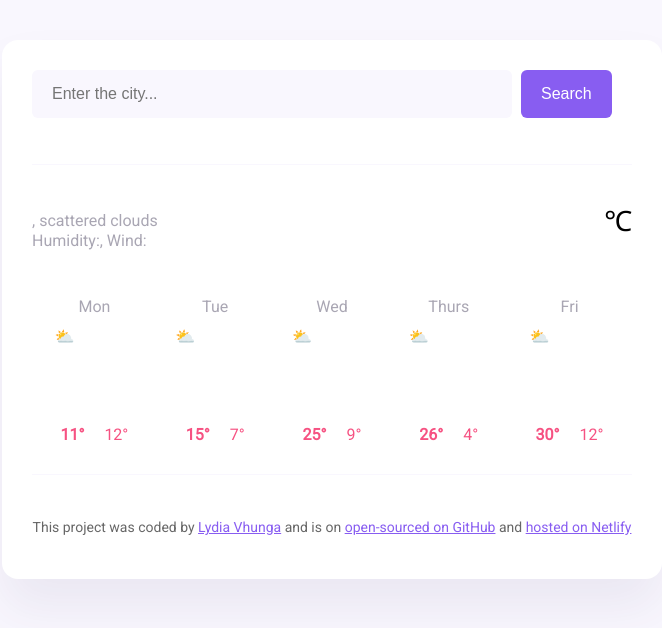
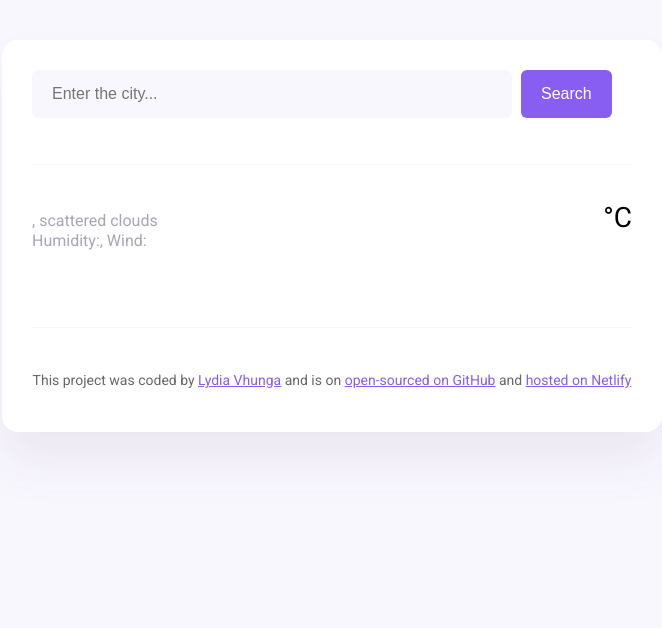
Before and after one commit to lydia0714/weather-app-search, a plain HTML site: page index.html in a window 1280 px wide. Shown: the whole page, without its empty margins (308-970 px from the left). Drawn offline with nearby package versions, Linux system fonts and the light colour scheme; no server answers.

Commit message:
Update index.html

```diff
--- a/index.html
+++ b/index.html
@@ -1,8 +1,9 @@
 <html lang="en">
+
     <head>
         <meta charset="UTF-8">
         <meta name="viewport" content="width=device-width, initial-scale=1.0">
-        <title>Weather App Search</title>
+        <title>My App</title>
         <link rel="stylesheet" href="src/style.css">
         <link rel="preconnect" href="https://fonts.googleapis.com">
         <link rel="preconnect" href="https://fonts.gstatic.com" crossorigin>
@@ -11,9 +12,11 @@
             rel="stylesheet">
         <script src="https://cdn.jsdelivr.net/npm/axios@1.6.7/dist/axios.min.js"></script>
     </head>
+
     <body>
         <div class="weather-app">
             <header>
+
                 <form class="search-form " id="search-form">
                     <input type="search" placeholder="Enter the city..." required class="search-form-input"
                         id="search-form-input" />
@@ -34,62 +37,16 @@
                         <div id="icon"></div>
 
                         <div class="weather-app-temperature" id="temperature"></div>
-    <div class="weather-app-unit">℃</div>
+                        <div class="weather-app-unit">°C</div>
                     </div>
                 </div>
-      <div class="weather-forcast">
-      <div class="weather-forcast-day">
-      <div class="weather-forcast-date">Mon</div>
-      <div class="weather-forcast-icon">⛅ </div>
-      <div class="weather-forcast-temperatures">
-      <div class="weather-forcast-temperature">
-      <strong>11°</strong>
-   </div>
-  <div class="weather-forcast-temperature">12°</div>
+                <div class="weather-forcast" id="weather-forcast">
+
                 </div>
 
-</div>
-  <div class="weather-forcast-day">
-  <div class="weather-forcast-date">Tue</div>
-  <div class="weather-forcast-icon">⛅ </div>
-    <div class="weather-forcast-temperatures">
-   <div class="weather-forcast-temperature">
-    <strong>15°</strong>
-    </div>
-    <div class="weather-forcast-temperature">7°</div>
-    </div>
-</div>
-<div class="weather-forcast-day">
-    <div class="weather-forcast-date">Wed</div>
-    <div class="weather-forcast-icon">⛅ </div>
-   <div class="weather-forcast-temperatures">
-   <div class="weather-forcast-temperature">
- <strong>25°</strong>
-  </div>
-    <div class="weather-forcast-temperature">9°</div>
-      </div>
- </div>
-  <div class="weather-forcast-day">
-  <div class="weather-forcast-date">Thurs</div>
-  <div class="weather-forcast-icon">⛅ </div>
-  <div class="weather-forcast-temperatures">
-  <div class="weather-forcast-temperature">
-  <strong>26°</strong>
-  </div>
-   <div class="weather-forcast-temperature">4°</div>
-  </div>
 
-    </div>
-<div class="weather-forcast-day">
-<div class="weather-forcast-date">Fri</div>
-<div class="weather-forcast-icon">⛅ </div>
-  <div class="weather-forcast-temperatures">
-<div class="weather-forcast-temperature"> <strong>30°</strong> </div>
- <div class="weather-forcast-temperature">12°</div>
- </div>
- </div>
-</div>
             </main>
+
     <footer>
     <p>
        This project was coded by
@@ -100,4 +57,5 @@
     </footer>
     </div>
   <script src="src/index.js"></script>
+    </body>
 </html>
```
Lines whose indentation alone changed are shown as unchanged.
